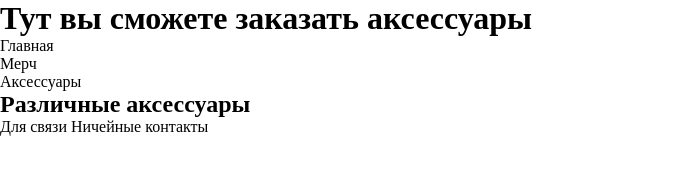
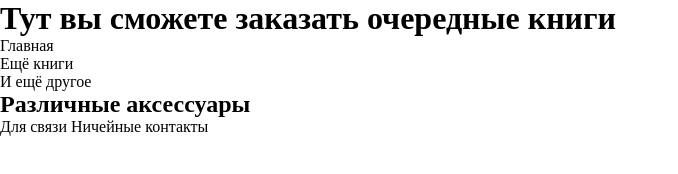
Before and after one commit to silentcherry/silentcherry.github.io, a plain HTML site: page menu/accessories.html in a window 1280 px wide. Shown: the whole page, without its empty margins (0-678 px from the left). Drawn offline with Linux system fonts and the light colour scheme.

Commit message:
Update accessories.html

```diff
--- a/menu/accessories.html
+++ b/menu/accessories.html
@@ -10,8 +10,8 @@
     <meta name="viewport" content="width=device-width, initial-scale=1.0">
      <meta name="description" content="купить аксессуары/купить аксессуары комнаты/купить набор аксессуаров/куплю интернет аксессуаров/аниме аксессуары/аниме аксессуары купить/аксессуары аниме киберпанк/аксессуары для волос/аниме вещи/лучшие аксессуары">
     <link rel="stylesheet" href="../css/mainstyle.css">
-    <title>Аксессуары</title>
-    <h1>Тут вы сможете заказать аксессуары</h1>
+    <title>Ещё одни книги</title>
+    <h1>Тут вы сможете заказать очередные книги</h1>
 
 <ul itemscope itemtype="https://schema.org/BreadcrumbList">
 
@@ -23,12 +23,12 @@
 
 <li itemprop="itemListElement" itemscope itemtype="https://schema.org/ListItem">
 <a href="/merch/" title="Мерч" itemprop="item">
-<span itemprop="name"> Мерч </span>
+<span itemprop="name">Ещё книги</span>
 <meta itemprop="position" content="1">
 
 <li itemprop="itemListElement" itemscope itemtype="https://schema.org/ListItem">
 <a href="/accessories/" title="Аксессуары" itemprop="item">
-<span itemprop="name"> Аксессуары </span>
+<span itemprop="name">И ещё другое</span>
 <meta itemprop="position" content="2">
 </a></li>
 
```
